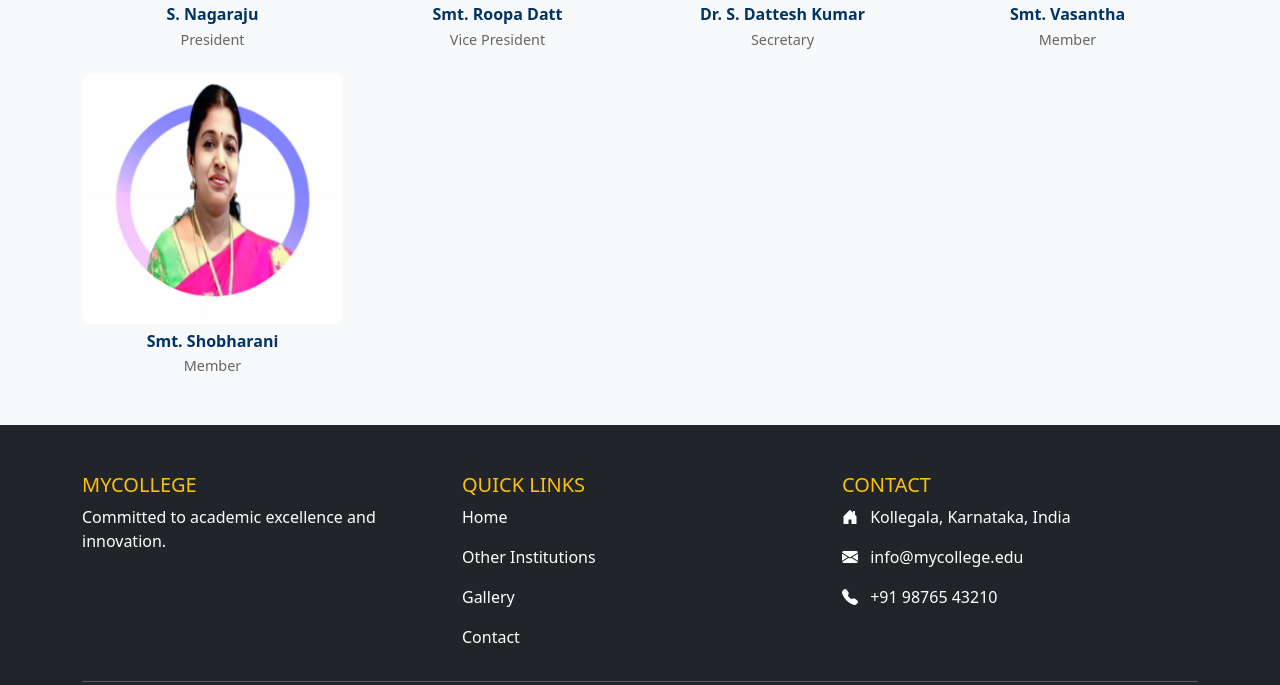
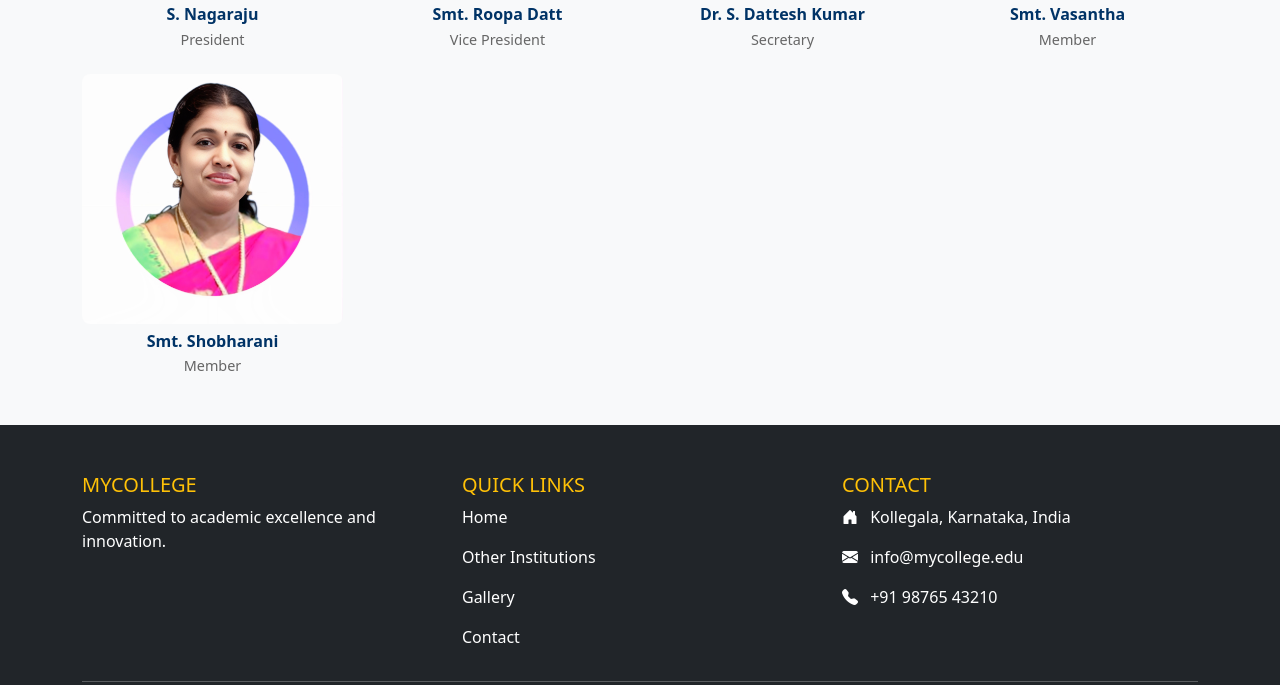
Before and after one commit to brameshsm/college, a plain HTML site: page trust.html in a window 1280 px wide. Shown: the part 847-1532 px from the top of the page. Drawn offline with nearby package versions, Linux system fonts and the light colour scheme.

Commit message:
Update trust.html

```diff
--- a/trust.html
+++ b/trust.html
@@ -193,8 +193,8 @@
         <!-- Image 5 -->
         <div class="col-sm-6 col-md-4 col-lg-3">
           <div class="text-center">
-            <img src="M22.jpeg" class="img-fluid gallery-img" alt="Member 2"
-              data-bs-toggle="modal" data-bs-target="#imageModal" data-bs-img="M22.jpeg" />
+            <img src="M21.jpeg" class="img-fluid gallery-img" alt="Member 2"
+              data-bs-toggle="modal" data-bs-target="#imageModal" data-bs-img="M21.jpeg" />
             <div class="gallery-caption mt-2">
               <h6 class="fw-bold mb-1">Smt. Shobharani</h6>
               <p class="mb-0">Member</p>
```
